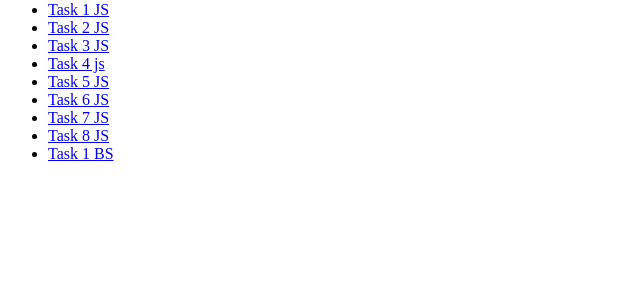
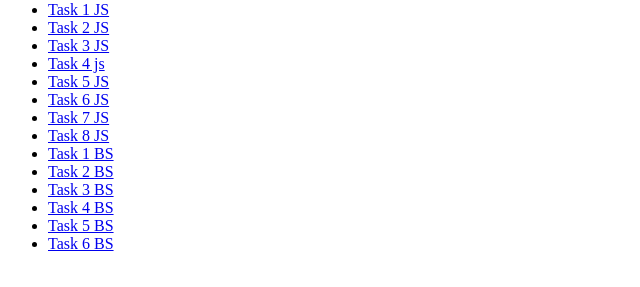
Before and after one commit to DaySatya/MERN2, a plain HTML site: page index.html in a window 1280 px wide. Shown: the part 79-366 px from the top of the page, without its empty margins (0-640 px from the left). Drawn offline with Linux system fonts and the light colour scheme.

Commit message:
Update index.html

```diff
--- a/index.html
+++ b/index.html
@@ -20,7 +20,11 @@
     <li><a href="task7.html">Task 7 JS</a></li>
     <li><a href="task8.html">Task 8 JS</a></li>
     <li><a href="bs1.html">Task 1 BS</a></li>
-
+    <li><a href="bs2.html">Task 2 BS</a></li>
+    <li><a href="bs3.html">Task 3 BS</a></li>
+    <li><a href="bs4.html">Task 4 BS</a></li>
+    <li><a href="bs5.html">Task 5 BS</a></li>
+    <li><a href="bs6.html">Task 6 BS</a></li>
 </ul>
 
 </body>
```
